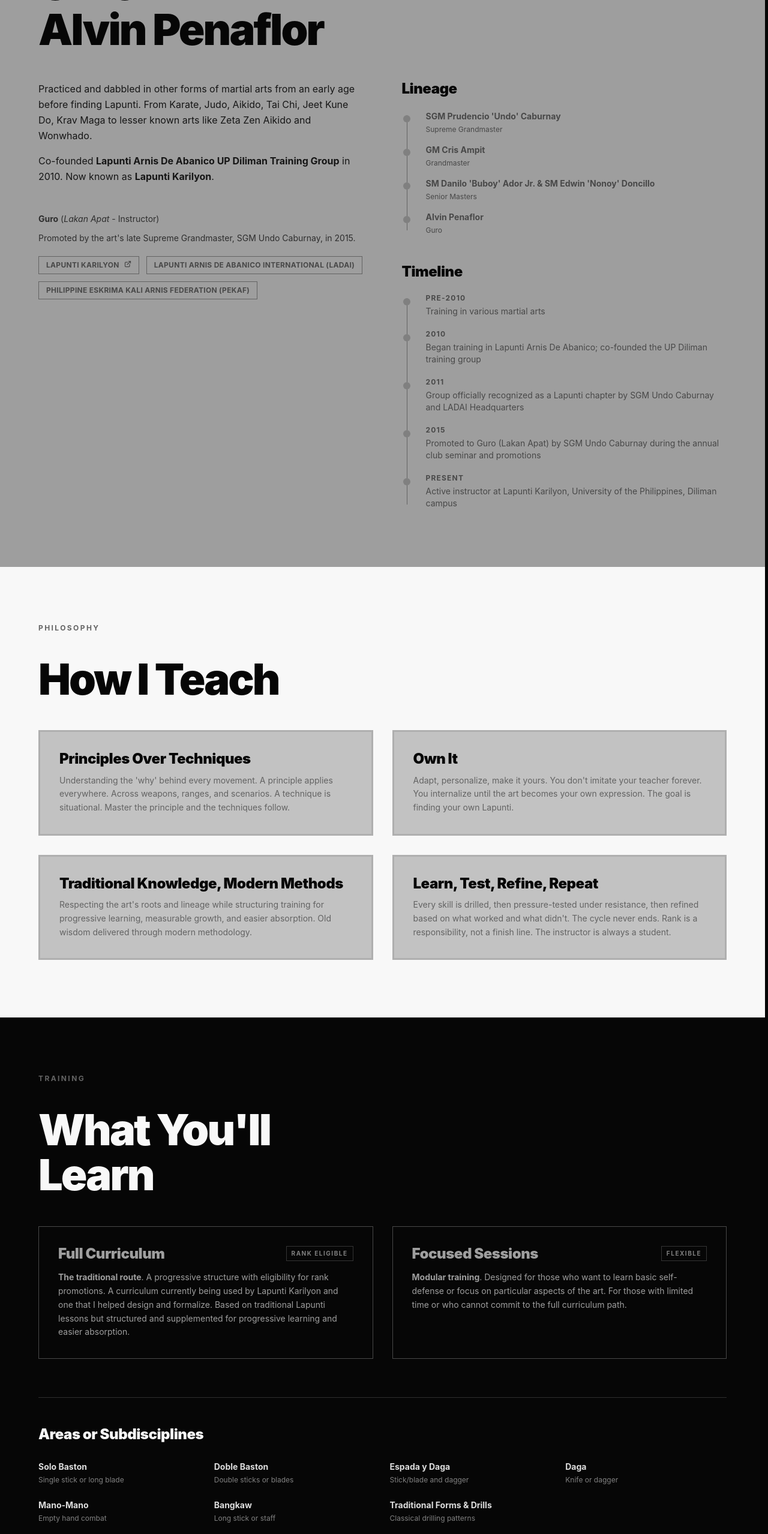
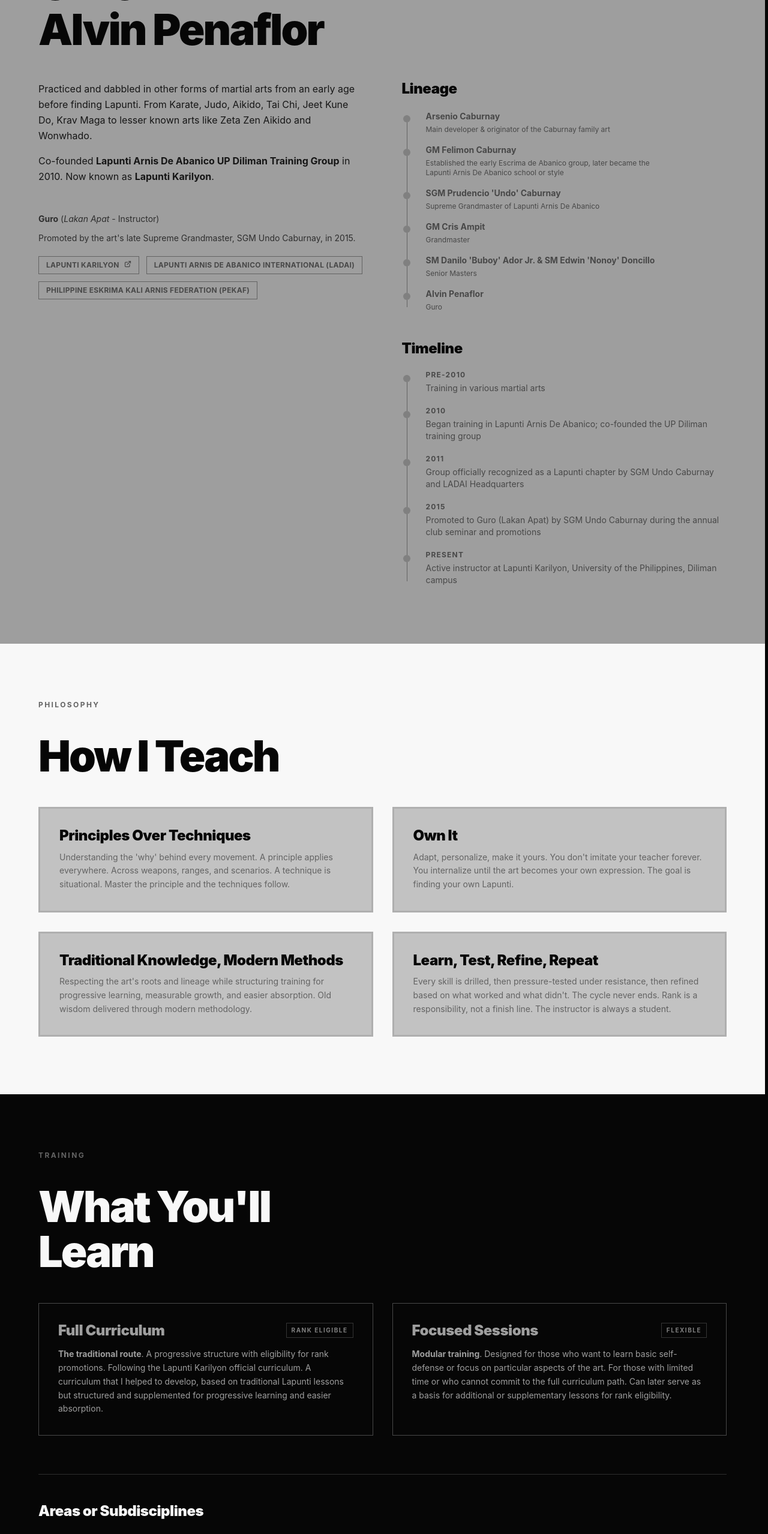
Before and after one commit to pravnala/pravnala.github.io, an Astro site: page /arnis in a window 1280 px wide. Shown: the part 1665-4222 px from the top of the page at 60% size. Built offline with nearby package versions, Linux system fonts and the light colour scheme; Astro itself is replaced by a stand-in of ours.

Commit message:
feat: content updates

```diff
--- a/src/components/arnis/InstructorProfile.astro
+++ b/src/components/arnis/InstructorProfile.astro
@@ -110,7 +110,7 @@
                 <p class="text-sm font-bold text-ink-600 mb-1">
                   {names.join(' & ')}
                 </p>
-                <p class="text-xs text-ink-600">{title}</p>
+                <p class="text-xs text-ink-600 max-w-sm">{title}</p>
               </li>
             ))
           }
--- a/src/data/arnis/curriculum.json
+++ b/src/data/arnis/curriculum.json
@@ -5,12 +5,12 @@
   "tracks": [
     {
       "title": "Full Curriculum",
-      "description": "<b>The traditional route</b>. A progressive structure with eligibility for rank promotions. A curriculum currently being used by Lapunti Karilyon and one that I helped design and formalize. Based on traditional Lapunti lessons but structured and supplemented for progressive learning and easier absorption.",
+      "description": "<b>The traditional route</b>. A progressive structure with eligibility for rank promotions. Following the Lapunti Karilyon official curriculum. A curriculum that I helped to develop, based on traditional Lapunti lessons but structured and supplemented for progressive learning and easier absorption.",
       "badge": "Rank Eligible"
     },
     {
       "title": "Focused Sessions",
-      "description": "<b>Modular training</b>. Designed for those who want to learn basic self-defense or focus on particular aspects of the art. For those with limited time or who cannot commit to the full curriculum path.",
+      "description": "<b>Modular training</b>. Designed for those who want to learn basic self-defense or focus on particular aspects of the art. For those with limited time or who cannot commit to the full curriculum path. Can later serve as a basis for additional or supplementary lessons for rank eligibility.",
       "badge": "Flexible"
     }
   ],
--- a/src/data/arnis/instructorProfile.json
+++ b/src/data/arnis/instructorProfile.json
@@ -30,8 +30,16 @@
   },
   "lineage": [
     {
+      "names": ["Arsenio Caburnay"],
+      "title": "Main developer & originator of the Caburnay family art"
+    },
+    {
+      "names": ["GM Felimon Caburnay"],
+      "title": "Established the early Escrima de Abanico group, later became the Lapunti Arnis De Abanico school or style"
+    },
+    {
       "names": ["SGM Prudencio 'Undo' Caburnay"],
-      "title": "Supreme Grandmaster"
+      "title": "Supreme Grandmaster of Lapunti Arnis De Abanico"
     },
     { "names": ["GM Cris Ampit"], "title": "Grandmaster" },
     {
--- a/src/data/dev/case-studies/rrlrlaw.md
+++ b/src/data/dev/case-studies/rrlrlaw.md
@@ -1,6 +1,6 @@
 ---
 title: RRLR Law Offices
-projectContext: Website design and development for a corporate law office based in Makati City, Philippines. First built in 2013 using Processwire CMS with MySQL database backend. Converted to modern stack in 2025 using Astro, preserving previous design and structure.
+projectContext: Website design and development for a corporate law office based in Makati City, Philippines. First built in 2013 using Processwire CMS with MySQL database backend. Fully-converted to a modern and more performant stack in 2025 using Astro, eliminating the need for a backend while preserving previous design and structure.
 technologies:
   - Astro
   - Bun
--- a/src/data/dev/case-studies/survey-map.md
+++ b/src/data/dev/case-studies/survey-map.md
@@ -1,6 +1,6 @@
 ---
 title: Water Supply Survey Map
-projectContext: Web application design and development of a survey respondent locations map for a water supply monitoring department of the University of the Philippines College of Engineering. Involved raw survey data conversion and ingestion, interactive map plotting, data filtering and display.
+projectContext: Web application design and development of a survey respondent locations map for a water supply monitoring department of the University of the Philippines College of Engineering. Raw survey data conversion and ingestion, interactive map plotting, data filtering and display.
 technologies:
   - Astro
   - Svelte
--- a/src/data/dev/valueProps.json
+++ b/src/data/dev/valueProps.json
@@ -4,7 +4,7 @@
   "items": [
     {
       "title": "Web Development & Front End",
-      "description": "From website design, design conversion to deployment. Building high-performance web experiences for projects of any size, from simple boutique sites to complex web applications."
+      "description": "From UI/UX design, design conversion and implementation, to deployment. Building high-performance web experiences for projects of any size, from simple boutique sites to complex web applications."
     },
     {
       "title": "Modern Tech Selection",
@@ -20,7 +20,7 @@
     },
     {
       "title": "AI-Enhanced Workflows",
-      "description": "Exploring and integrating AI-assisted tools to enhance development workflows, accelerate delivery, and improve code quality."
+      "description": "Exploring and integrating AI-assisted tools to enhance development workflows, accelerate delivery, and improve code quality and maintainability."
     },
     {
       "title": "Technical Communication",
```
